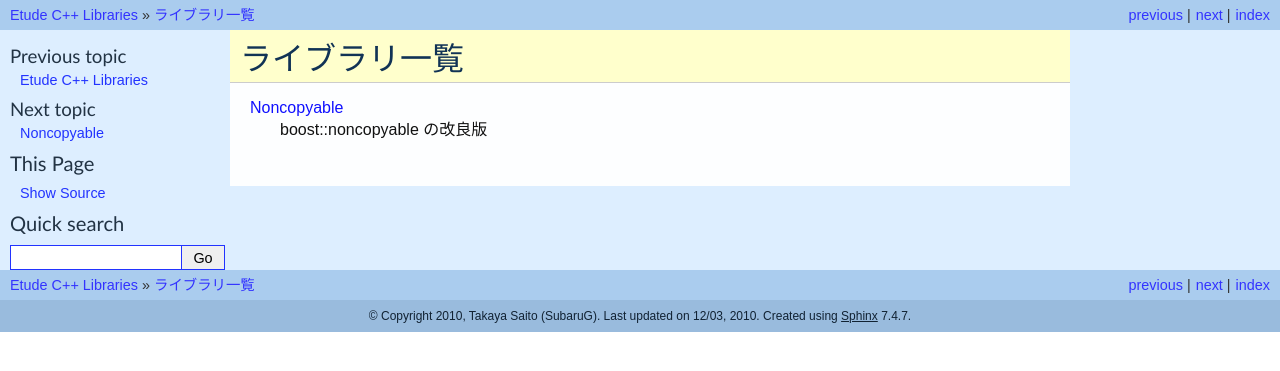
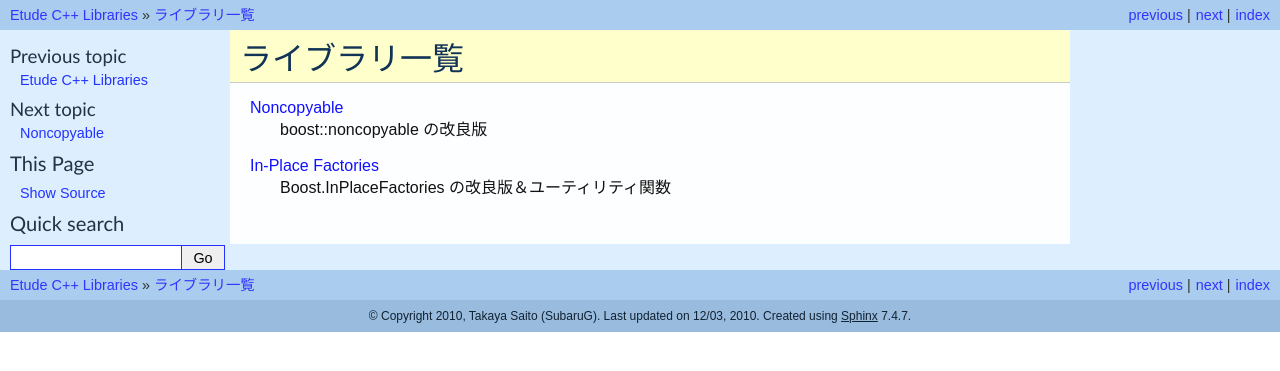
Before and after one commit to gintenlabo/etude, a Sphinx documentation site: the page built from docs/libs.rst, in a window 1280 px wide. Shown: the top 371 px of the page. Built offline with Sphinx 7.4.7, drawn with Linux system fonts in a browser that asks for light colours.

Commit message:
in-place factories のドキュメント製作開始

```diff
--- /dev/null
+++ b/docs/in-place.rst
@@ -0,0 +1,5 @@
+
+In-Place Factories
+===================
+
+under construction...
--- a/docs/libs.rst
+++ b/docs/libs.rst
@@ -6,6 +6,11 @@
    :hidden:
 
    noncopyable
+   in-place
+
 
 :doc:`noncopyable`
   boost::noncopyable の改良版
+
+:doc:`in-place`
+  Boost.InPlaceFactories の改良版＆ユーティリティ関数
```
